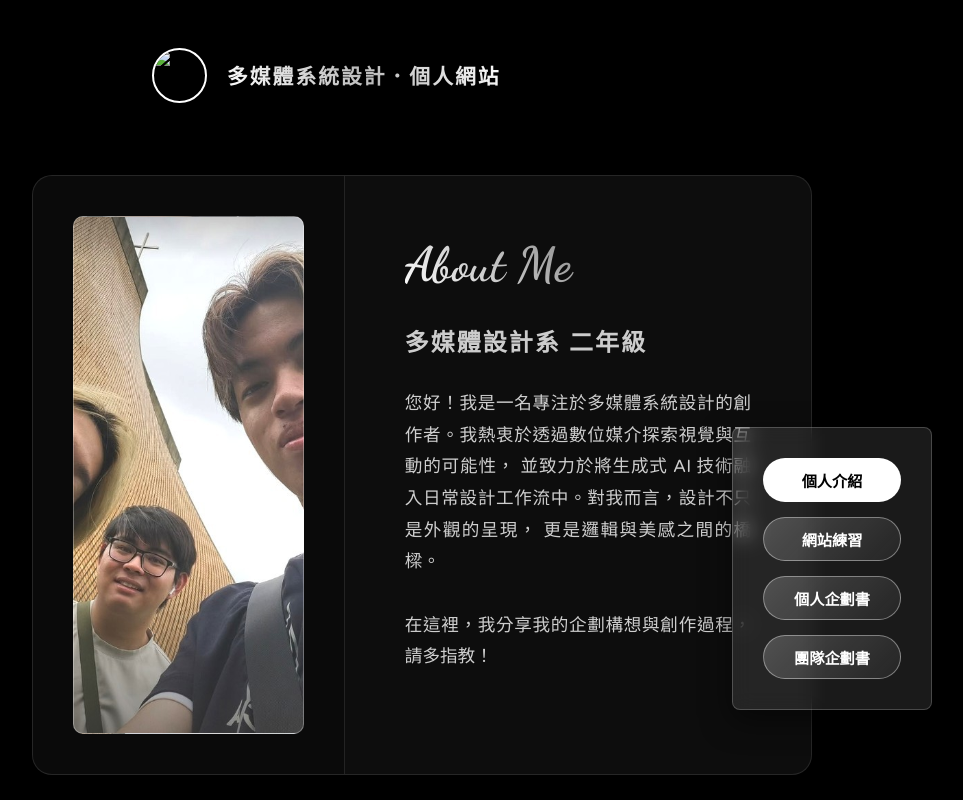
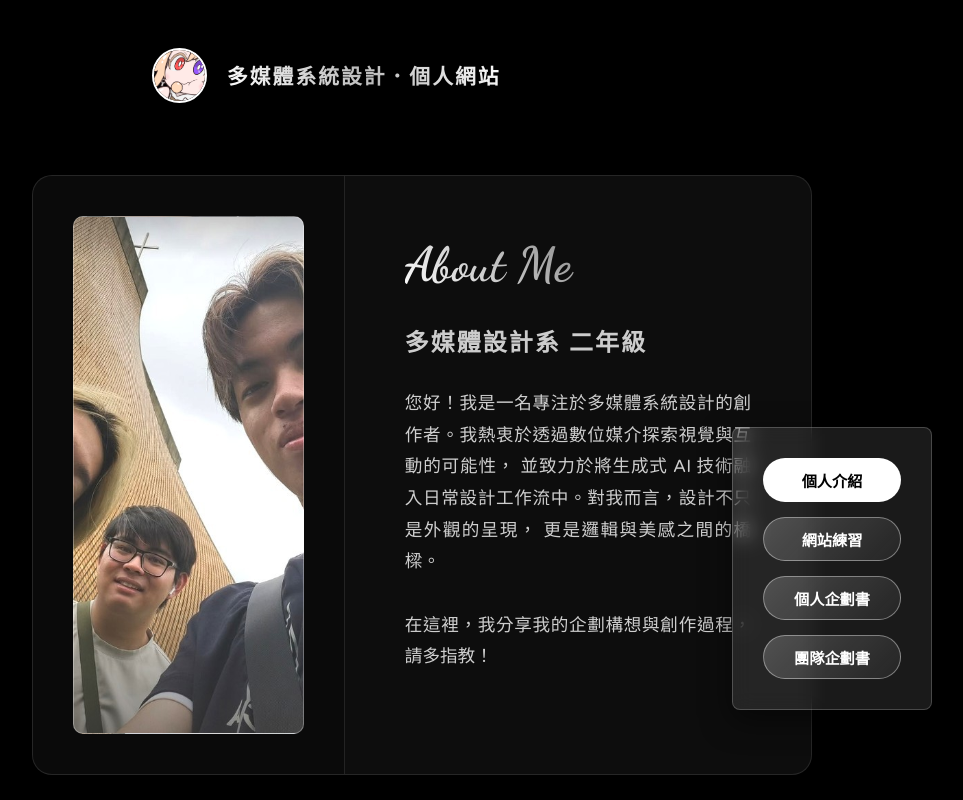
Before and after one commit to qqsweetpotatoballs-alt/s1411322001, a plain HTML site: page introl.html in a window 1280 px wide. Shown: the whole page, without its empty margins (98-1061 px from the left). Drawn offline with Linux system fonts and the light colour scheme; files whose address does not match are found by name.

Commit message:
Update introl.html

```diff
--- a/introl.html
+++ b/introl.html
@@ -215,7 +215,7 @@
         <header>
             <div class="top-left-info">
                 <div class="profile-circle">
-                    <img src="public_html/IMG/icon.png" alt="Profile">
+                    <img src="IMG/icon.png" alt="Profile">
                 </div>
                 <div class="site-title">
                     <a href="index.html"> 多媒體系統設計．個人網站</a>
```
